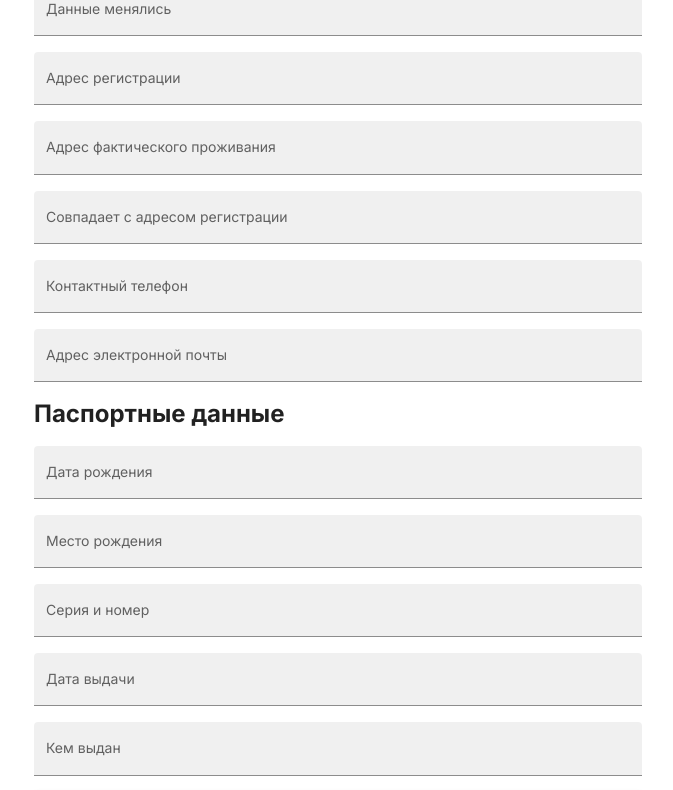
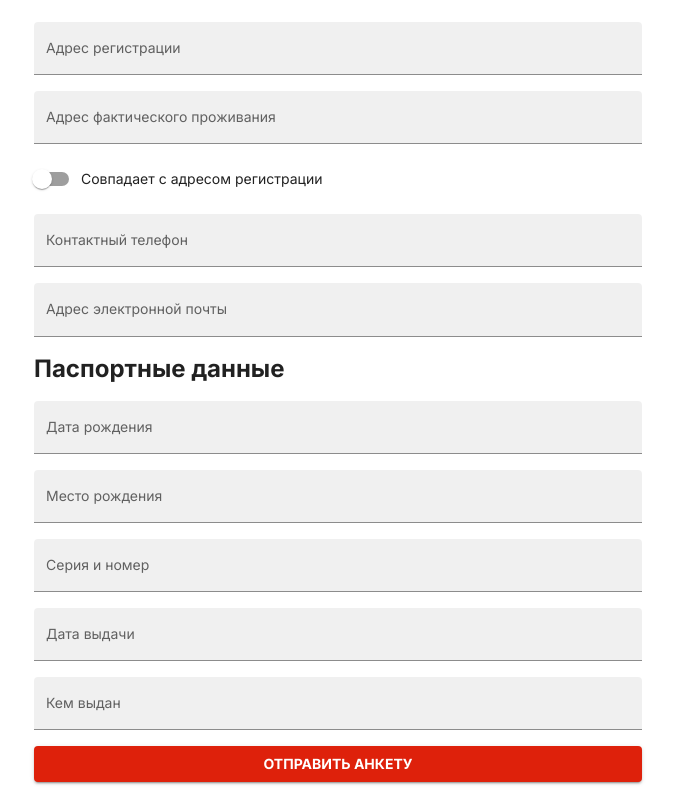
Before and after one commit to salievvm/kp-calendar, a React (Create React App) app: page / in a window 1280 px wide. Shown: the part 828-1618 px from the top of the page, without its empty margins (302-975 px from the left). Built offline with nearby package versions, Linux system fonts and the light colour scheme.

Commit message:
CustomSwitch
field radio type handlercolor primary,

```diff
--- /dev/null
+++ b/src/components/@ui/CustomSwitch/CustomSwitch.jsx
@@ -0,0 +1,54 @@
+import * as React from 'react';
+import PropTypes from 'prop-types';
+
+import FormGroup from '@mui/material/FormGroup';
+import FormControlLabel from '@mui/material/FormControlLabel';
+import Switch from '@mui/material/Switch';
+
+export default function CustomSwitch({
+  required,
+  disabled,
+  label,
+  value,
+  onChange,
+}) {
+  const [val, setVal] = React.useState(value);
+
+  const handleChangeValue = (e) => {
+    setVal(e.target.checked);
+    onChange(e.target.checked);
+  }
+
+  return (
+    <FormGroup>
+      <FormControlLabel
+        required={required}
+        disabled={disabled}
+        label={label}
+        control={(
+          <Switch
+            checked={val}
+            onChange={handleChangeValue}
+            inputProps={{ 'aria-label': 'controlled' }}
+          />
+        )}
+      />
+    </FormGroup>
+  );
+};
+
+CustomSwitch.propTypes = {
+  required: PropTypes.bool,
+  disabled: PropTypes.bool,
+  label: PropTypes.string,
+  value: PropTypes.bool,
+  onChange: PropTypes.func,
+};
+
+CustomSwitch.defaultProps = {
+  required: false,
+  disabled: false,
+  label: '',
+  value: false,
+  onChange: () => {},
+};
--- /dev/null
+++ b/src/components/@ui/CustomSwitch/index.js
@@ -0,0 +1,3 @@
+import CustomSwitch from './CustomSwitch';
+
+export default CustomSwitch;
--- a/src/containers/FormCandidate/FormCandidateField/FormCandidateField.jsx
+++ b/src/containers/FormCandidate/FormCandidateField/FormCandidateField.jsx
@@ -3,6 +3,8 @@ import PropTypes from 'prop-types';
 
 import { FIELD_TYPES } from '../../../consts';
 import CustomTextField from '../../../components/@ui/CustomTextField';
+import CustomSwitch from '../../../components/@ui/CustomSwitch';
+
 import useApp from '../hooks/useApp';
 
 const {
@@ -20,6 +22,7 @@ const DisplayField = ({
   onChange,
 }) => {
   const {
+    value,
     title,
     code,
     type,
@@ -28,19 +31,20 @@ const DisplayField = ({
   } = field;
 
   switch (type) {
-    case text:
-      return <CustomTextField
-        label={field.title}
-        value={field.value}
+    case radio:
+      return <CustomSwitch
+        required={required}
+        label={title}
+        value={value}
         onChange={onChange}
       />
 
     default:
       return <CustomTextField
-        label={field.title}
-        value={field.value}
-        onChange={onChange}
-      />
+      label={title}
+      value={value}
+      onChange={onChange}
+    />
   }
 }
 
--- a/src/theme/colors.js
+++ b/src/theme/colors.js
@@ -1,4 +1,11 @@
+/*** Palette */
+export const PRIMARY = '#DE210B';
+
+/*** Text */
+export const CONTRAST_TEXT_LIGHT = '#FFFFFF';
+
 export const MAIN_TEXT = '#1F1F1F';
 export const SECOND_TEXT = '#9F9F9F';
 
+/*** Bg */
 export const BODY_COLOR = '#F5F5F5';
--- a/src/theme/palette.js
+++ b/src/theme/palette.js
@@ -1,6 +1,12 @@
-import { BODY_COLOR, MAIN_TEXT } from "./colors";
+import { BODY_COLOR, CONTRAST_TEXT_LIGHT, MAIN_TEXT, PRIMARY } from "./colors";
 
 const palette = {
+  primary: {
+    main: PRIMARY,
+    light: PRIMARY,
+    dark: PRIMARY,
+    contrastText: CONTRAST_TEXT_LIGHT,
+  },
   info: {
     main: BODY_COLOR,
     light: BODY_COLOR,
```
